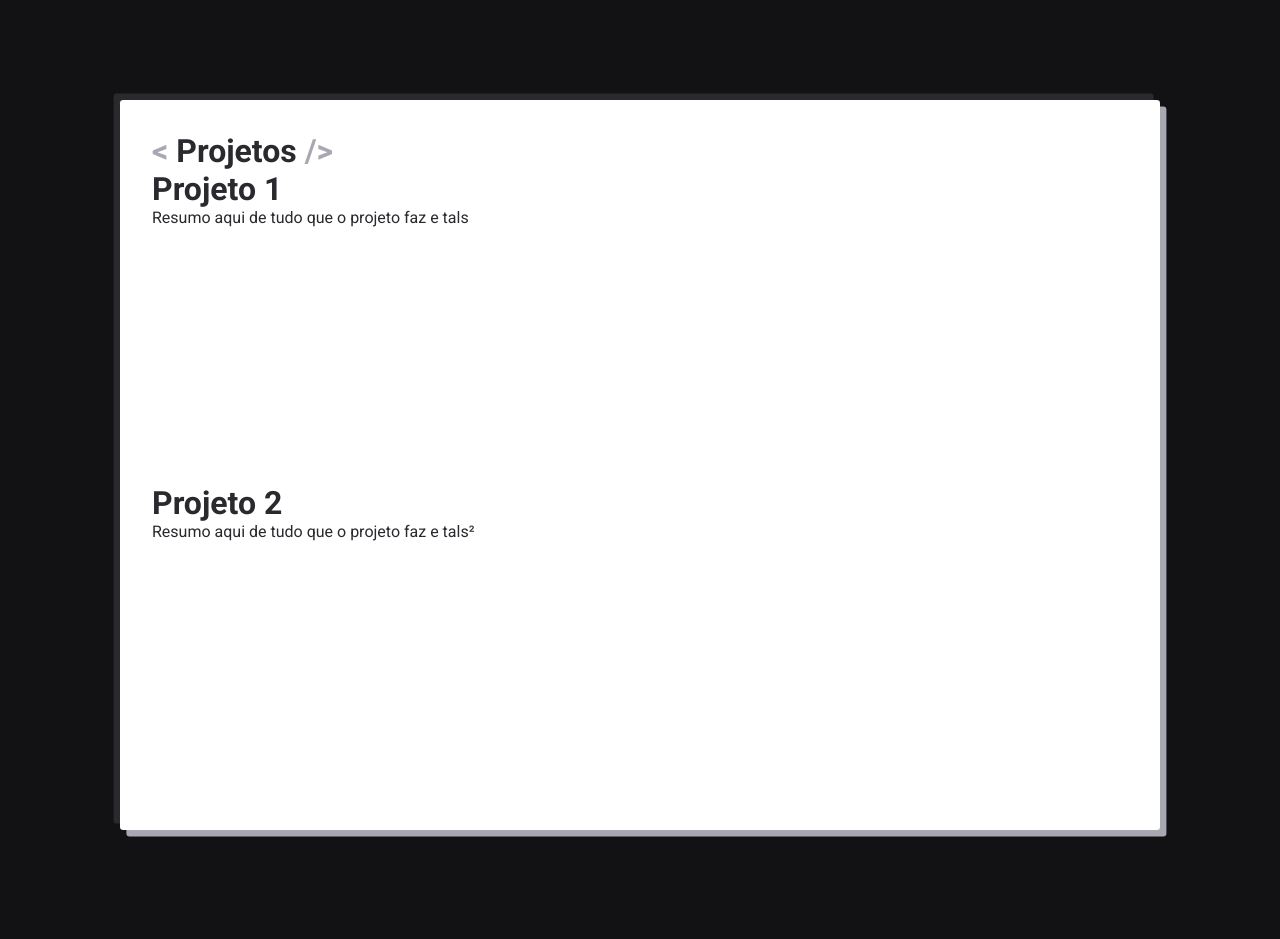
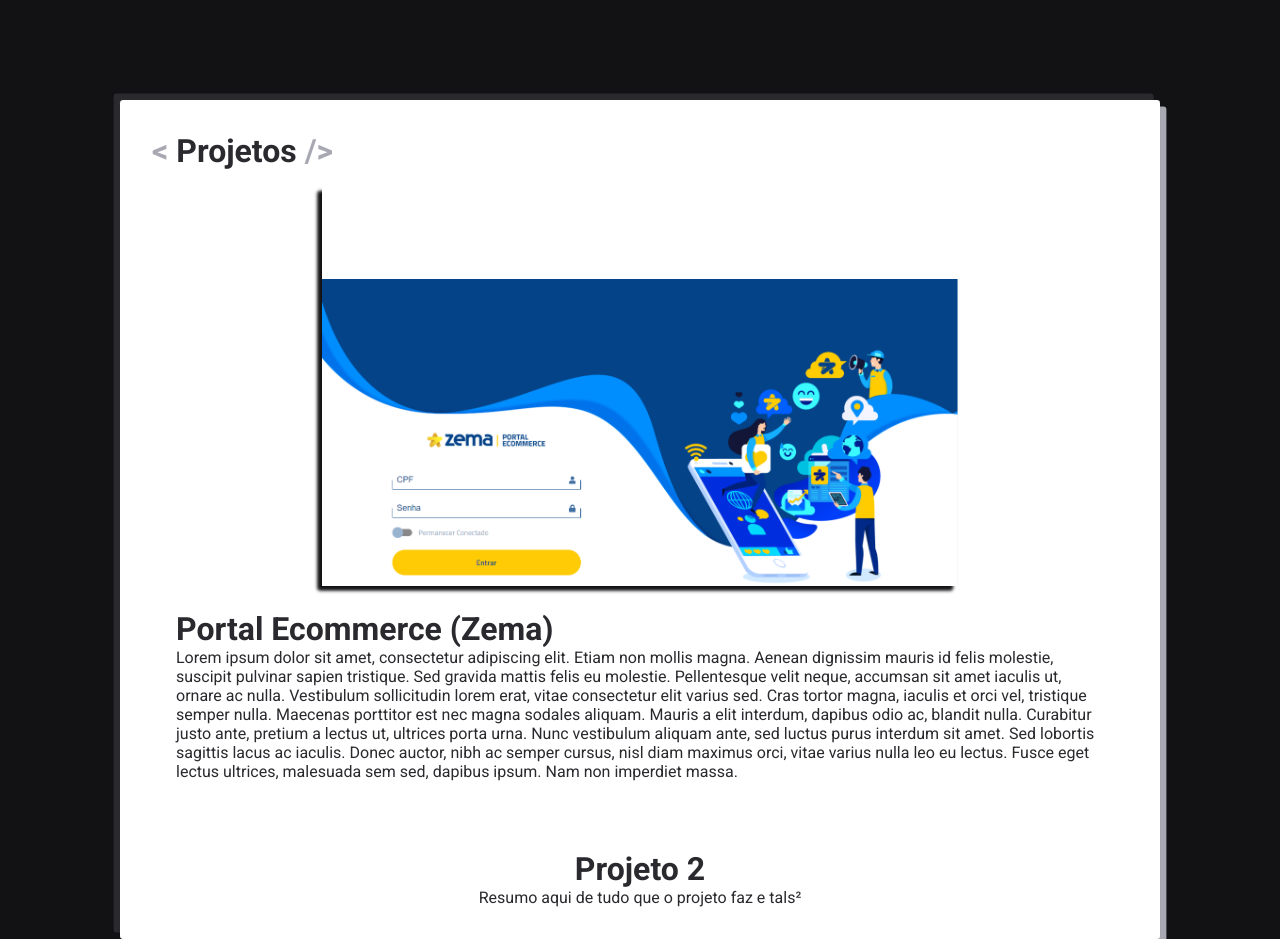
Before and after one commit to marceloromeiro/Portfol.io, a React (Vite) app: page / in a window 1280 px wide. Shown: the part 860-1799 px from the top of the page. Built offline with nearby package versions, Linux system fonts and the light colour scheme.

Commit message:
mais conteudo

```diff
--- a/src/pages/Main/partials/Apresentation/index.jsx
+++ b/src/pages/Main/partials/Apresentation/index.jsx
@@ -1,23 +1,50 @@
 import React from 'react';
 
 import { Container } from './styles';
+import portalecom from '../../../../public/portalecom.png';
 
 function Apresentation() {
   return (
     <Container>
       <div>
-        <h1>
+        <h1 className="project-header">
           <span className="span-color">{'< '}</span>
           Projetos
           <span className="span-color">{' />'}</span>
         </h1>
 
         <div className="projetos">
-          <div className="card face front">
-            <h1>Projeto 1</h1>
-            <p>Resumo aqui de tudo que o projeto faz e tals</p>
+          <div>
+            <div className="image">
+              <img src={portalecom} alt="portalecom" />
+              <span className="redirects">Não participei da criação desse portal, mas já atuei muito nele, portanto ele tem um espacinho no meu coração e no portfólio </span>
+            </div>
+            <div className="content">
+              <h1>Portal Ecommerce (Zema)</h1>
+              <p>
+                Lorem ipsum dolor sit amet,
+                consectetur adipiscing elit. Etiam
+                non mollis magna. Aenean dignissim
+                mauris id felis molestie, suscipit
+                pulvinar sapien tristique. Sed gravida
+                mattis felis eu molestie. Pellentesque
+                velit neque, accumsan sit amet iaculis ut,
+                ornare ac nulla. Vestibulum sollicitudin
+                lorem erat, vitae consectetur elit varius
+                sed. Cras tortor magna, iaculis et orci vel,
+                tristique semper nulla. Maecenas porttitor est
+                nec magna sodales aliquam. Mauris a elit interdum,
+                dapibus odio ac, blandit nulla. Curabitur justo ante,
+                pretium a lectus ut, ultrices porta urna. Nunc vestibulum
+                aliquam ante, sed luctus purus interdum sit amet. Sed lobortis
+                sagittis lacus ac iaculis. Donec auctor, nibh ac semper cursus,
+                nisl diam maximus orci, vitae varius nulla leo eu lectus. Fusce
+                eget lectus ultrices, malesuada sem sed, dapibus ipsum. Nam non imperdiet massa.
+
+              </p>
+            </div>
           </div>
-          <div className="card face back">
+          <div className="dummyContent">
             <h1>Projeto 2</h1>
             <p>Resumo aqui de tudo que o projeto faz e tals²</p>
           </div>
--- a/src/pages/Main/partials/Apresentation/styles.jsx
+++ b/src/pages/Main/partials/Apresentation/styles.jsx
@@ -11,9 +11,10 @@
   box-shadow: 0.4rem 0.4rem 0 0 var(--gray-300),
     -0.4rem -0.4rem 0 0 var(--gray-800);
 
-  p {
-    height: 400px;
-  }
+    .project-header{
+        padding-bottom: 1rem;
+    }
+
   .span-color {
     color: var(--gray-300);
   }
@@ -21,67 +22,57 @@
   // Transformar em componente depois, vlw kelvyn
   .projetos {
     > div {
-      position: relative;
-      width: 508px;
-      height: 314px;
-      transform-style: preserve-3d;
-      perspective: 500px;
 
-      &:hover {
-        background-color: red;
-        transform: rotateY(180);
+
+      .image {
+        display: flex;
+        align-items: flex-end;
+        transition: box-shadow 0.3s linear;
+        border-radius: 0.2rem;
+        box-shadow: -0.3rem 0.3rem 0.2rem 0 var(--gray-900);
+
+        width: 49.7vw;
+        height: 50vh;
+
+        img {
+            max-width: 100%;
+            max-height: 100%;
+        }
+        &:hover {
+            color:var(--gray-800);
+            cursor: pointer;
+            box-shadow: 0.2rem 0.2rem 0.2rem 0 var(--gray-900);
+            span{
+                opacity: 1;
+                position: absolute;
+                background-color: var(--white);
+                border: 1px solid var(--gray-300);
+                opacity: 0.9;
+
+            }
+        }
+        span {
+            opacity: 0;
+            position: absolute;
+            transition: opacity 0.3s linear ;
+
+            padding: 0.5rem;
+            height: 20%;
+            width: 49.7vw;
+
+            border-radius: 0.2rem;
+            font-weight: 600;
+        }
       }
-      &.card &.face {
-        position: absolute;
-        top: 0;
-        left: 0;
-        width: 100%;
-        height: 100%;
-        box-shadow: 0 15px 35px rgba(0, 0, 0, 0.5);
-        border-radius: 15px;
-        background: rgba(255, 255, 255, 0.05);
-        backdrop-filter: blur(10px);
-        transform-style: preserve-3d;
-        transition: 1s;
-        backface-visibility: hidden;
-      }
-      .card:hover .face.front {
-        transform: rotateY(180deg);
+     .content {
+        padding: 3vh;
+        height:calc(30vh + 3vh);
       }
 
-      .card .face.back {
-        transform: rotateY(180deg);
-      }
-
-      .card:hover .face.back {
-        transform: rotateY(360deg);
-      }
-
-      .card .face.front::before {
-        content: "";
-        position: absolute;
-        bottom: 40px;
-        right: 40px;
-        width: 60px;
-        height: 60px;
-        background: #fff;
-        border-radius: 50%;
-        opacity: 0.5;
-      }
-
-      .card .face.front::after {
-        content: "";
-        position: absolute;
-        bottom: 40px;
-        right: 80px;
-        width: 60px;
-        height: 60px;
-        background: #fff;
-        border-radius: 50%;
-        opacity: 0.7;
-      }
-
-
+      display: flex;
+      flex-direction: column;
+      justify-content: center;
+      align-items: center;
     }
   }
 `;
```
Also changed, not shown: src/public/portalecom.png (added).
